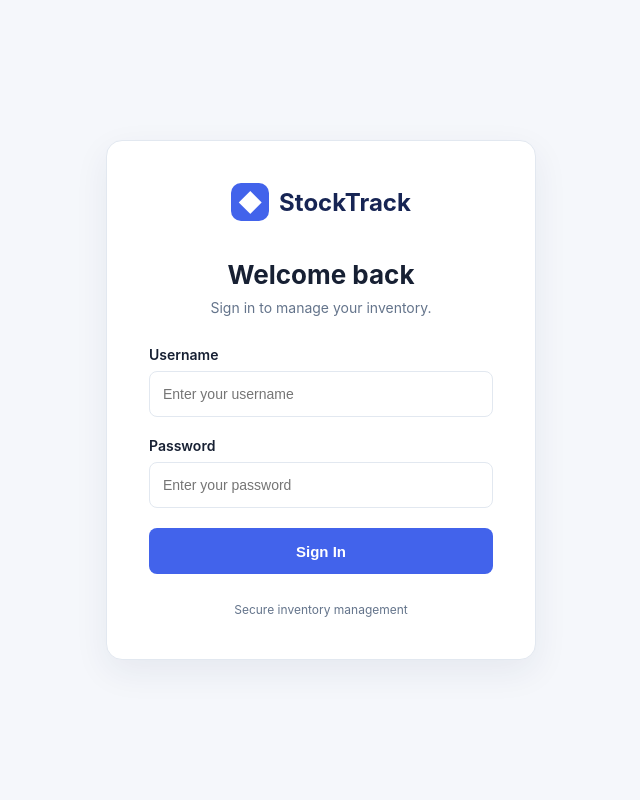
After one commit to amanyadaav026/invantory-management-system, a Flask app: page /login in a window 1280 px wide. The commit adds this page. Shown: the whole page, without its empty margins (319-959 px from the left). Run offline with Flask 3, Linux system fonts and the light colour scheme; some libraries are stand-ins or nearby versions.

Commit message:
Add user authentication and session management

```diff
--- a/app.py
+++ b/app.py
@@ -1,6 +1,8 @@
-from flask import Flask, render_template, request, redirect, url_for, flash, Response, g, jsonify
+from flask import Flask, render_template, request, redirect, url_for, flash, Response, g, jsonify, session
 from flask_wtf.csrf import CSRFProtect
 from dotenv import load_dotenv
+from werkzeug.security import generate_password_hash, check_password_hash
+from functools import wraps
 import sqlite3
 import csv
 import io
@@ -21,6 +23,10 @@ csrf = CSRFProtect(app)
 
 if not app.secret_key:
     raise RuntimeError("SECRET_KEY is missing. Please configure it in the .env file.")
+
+app.config["SESSION_COOKIE_HTTPONLY"] = True
+app.config["SESSION_COOKIE_SAMESITE"] = "Lax"
+app.config["SESSION_COOKIE_SECURE"] = False
 
 def get_db():
     if "db" not in g:
@@ -54,6 +60,14 @@ def init_db():
                 category TEXT NOT NULL,
                 quantity INTEGER NOT NULL,
                 price REAL NOT NULL
+            )
+        """)
+        conn.execute("""
+            CREATE TABLE IF NOT EXISTS users (
+                id INTEGER PRIMARY KEY AUTOINCREMENT,
+                username TEXT NOT NULL UNIQUE,
+                password_hash TEXT NOT NULL,
+                created_at TEXT NOT NULL DEFAULT CURRENT_TIMESTAMP
             )
         """)
         # Add SKU column if it does not exist
@@ -173,8 +187,77 @@ def init_db():
 with app.app_context():
     init_db()
 
+def create_user(username, password):
+    conn = get_db()
+
+    password_hash = generate_password_hash(
+        password,
+        method="pbkdf2:sha256"
+    )
+
+    try:
+        conn.execute(
+            """
+            INSERT INTO users (username, password_hash)
+            VALUES (?, ?)
+            """,
+            (username, password_hash)
+        )
+
+        conn.commit()
+        return True
+
+    except sqlite3.IntegrityError:
+        conn.rollback()
+        return False
+
+def login_required(view):
+    @wraps(view)
+    def wrapped_view(*args, **kwargs):
+        if "user_id" not in session:
+            flash("Please login to access this page.", "error")
+            return redirect(url_for("login"))
+
+        return view(*args, **kwargs)
+
+    return wrapped_view
+
+@app.route("/login", methods=["GET", "POST"])
+def login():
+    if request.method == "POST":
+        username = request.form.get("username", "").strip()
+        password = request.form.get("password", "")
+
+        conn = get_db()
+
+        user = conn.execute(
+            "SELECT * FROM users WHERE username = ?",
+            (username,)
+        ).fetchone()
+
+        if user and check_password_hash(
+            user["password_hash"], password
+        ):
+            session.clear()
+            session["user_id"] = user["id"]
+            session["username"] = user["username"]
+
+            flash("Login successful!", "success")
+            return redirect(url_for("home"))
+
+        flash("Invalid username or password.", "error")
+
+    return render_template("login.html")
+
+@app.route("/logout", methods=["POST"])
+@login_required
+def logout():
+    session.clear()
+    flash("You have been logged out.", "success")
+    return redirect(url_for("login"))
 
 @app.route("/")
+@login_required
 def home():
     conn = get_db()
     is_ajax = request.headers.get("X-Requested-With") == "XMLHttpRequest"
@@ -357,6 +440,7 @@ def home():
     )
 
 @app.route("/export-inventory")
+@login_required
 def export_inventory():
     conn = get_db()
 
@@ -400,6 +484,7 @@ def export_inventory():
     )
 
 @app.route("/import-inventory", methods=["POST"])
+@login_required
 def import_inventory():
     if "file" not in request.files:
         flash("Please select a CSV file.")
@@ -509,6 +594,7 @@ def import_inventory():
     return redirect(url_for("home"))
 
 @app.route("/add-product", methods=["POST"])
+@login_required
 def add_product():
     name = request.form["name"].strip()
     category = request.form["category"].strip()
@@ -561,6 +647,7 @@ def add_product():
 
 
 @app.route("/delete-product/<int:product_id>", methods=["POST"])
+@login_required
 def delete_product(product_id):
     conn = get_db()
 
@@ -575,6 +662,7 @@ def delete_product(product_id):
 
 
 @app.route("/edit-product/<int:product_id>", methods=["POST"])
+@login_required
 def edit_product(product_id):
     name = request.form["name"].strip()
     category = request.form["category"].strip()
@@ -645,6 +733,7 @@ def edit_product(product_id):
     return redirect(url_for("home"))
 
 @app.route("/update-stock/<int:product_id>", methods=["POST"])
+@login_required
 def update_stock(product_id):
     try:
         quantity_change = int(request.form["quantity_change"])
@@ -722,6 +811,7 @@ def update_stock(product_id):
     return redirect(url_for("home"))
 
 @app.route("/stock-history")
+@login_required
 def stock_history():
     conn = get_db()
 
@@ -735,6 +825,7 @@ def stock_history():
     return render_template("stock_history.html", movements=movements)
 
 @app.route("/product/<int:product_id>")
+@login_required
 def product_details(product_id):
     conn = get_db()
 
--- /dev/null
+++ b/static/css/login.css
@@ -0,0 +1,148 @@
+
+:root {
+    --navy: #172554;
+    --blue: #4263eb;
+    --page-bg: #f5f7fb;
+    --text-main: #172033;
+    --text-muted: #64748b;
+    --border: #e2e8f0;
+}
+
+* {
+    margin: 0;
+    padding: 0;
+    box-sizing: border-box;
+}
+
+body {
+    font-family: -apple-system, BlinkMacSystemFont, "Segoe UI", sans-serif;
+    background: var(--page-bg);
+    color: var(--text-main);
+    min-height: 100vh;
+}
+
+.login-container {
+    min-height: 100vh;
+    display: flex;
+    justify-content: center;
+    align-items: center;
+    padding: 24px;
+}
+
+.login-card {
+    width: 100%;
+    max-width: 430px;
+    background: #ffffff;
+    padding: 42px;
+    border: 1px solid var(--border);
+    border-radius: 16px;
+    box-shadow: 0 12px 35px rgba(23, 37, 84, 0.07);
+}
+
+.login-brand {
+    display: flex;
+    align-items: center;
+    justify-content: center;
+    gap: 10px;
+    color: var(--navy);
+    font-size: 24px;
+    font-weight: 750;
+    margin-bottom: 38px;
+}
+
+.brand-icon {
+    width: 38px;
+    height: 38px;
+    display: flex;
+    align-items: center;
+    justify-content: center;
+    color: #ffffff;
+    background: var(--blue);
+    border-radius: 10px;
+}
+
+.login-heading {
+    text-align: center;
+    margin-bottom: 30px;
+}
+
+.login-heading h1 {
+    font-size: 26px;
+    font-weight: 700;
+    margin-bottom: 9px;
+}
+
+.login-heading p {
+    color: var(--text-muted);
+    font-size: 14px;
+}
+
+.form-group {
+    margin-bottom: 20px;
+}
+
+.form-group label {
+    display: block;
+    font-size: 14px;
+    font-weight: 600;
+    margin-bottom: 8px;
+}
+
+.form-group input {
+    width: 100%;
+    height: 46px;
+    padding: 0 13px;
+    border: 1px solid var(--border);
+    border-radius: 8px;
+    outline: none;
+    font-size: 14px;
+    transition: border-color 0.2s, box-shadow 0.2s;
+}
+
+.form-group input:focus {
+    border-color: var(--blue);
+    box-shadow: 0 0 0 3px rgba(66, 99, 235, 0.12);
+}
+
+.login-button {
+    width: 100%;
+    height: 46px;
+    border: none;
+    border-radius: 8px;
+    background: var(--blue);
+    color: #ffffff;
+    font-size: 15px;
+    font-weight: 600;
+    cursor: pointer;
+    transition: background 0.2s;
+}
+
+.login-button:hover {
+    background: #3451d1;
+}
+
+.flash-message {
+    padding: 11px 13px;
+    border-radius: 7px;
+    font-size: 13px;
+    margin-bottom: 18px;
+}
+
+.flash-message.error {
+    background: #fef2f2;
+    color: #b91c1c;
+    border: 1px solid #fecaca;
+}
+
+.flash-message.success {
+    background: #f0fdf4;
+    color: #15803d;
+    border: 1px solid #bbf7d0;
+}
+
+.login-footer {
+    text-align: center;
+    margin-top: 28px;
+    color: var(--text-muted);
+    font-size: 12px;
+}
--- /dev/null
+++ b/templates/login.html
@@ -0,0 +1,73 @@
+
+<!DOCTYPE html>
+<html lang="en">
+<head>
+    <meta charset="UTF-8">
+    <meta name="viewport" content="width=device-width, initial-scale=1.0">
+    <title>Login | StockTrack</title>
+    <link rel="stylesheet" href="{{ url_for('static', filename='css/login.css') }}">
+</head>
+<body>
+
+    <div class="login-container">
+        <div class="login-card">
+
+            <div class="login-brand">
+                <span class="brand-icon">◆</span>
+                <span>StockTrack</span>
+            </div>
+
+            <div class="login-heading">
+                <h1>Welcome back</h1>
+                <p>Sign in to manage your inventory.</p>
+            </div>
+
+            {% with messages = get_flashed_messages(with_categories=true) %}
+                {% for category, message in messages %}
+                    <div class="flash-message {{ category }}">
+                        {{ message }}
+                    </div>
+                {% endfor %}
+            {% endwith %}
+
+            <form method="POST" action="{{ url_for('login') }}">
+                <input type="hidden" name="csrf_token" value="{{ csrf_token() }}">
+
+                <div class="form-group">
+                    <label for="username">Username</label>
+                    <input
+                        type="text"
+                        id="username"
+                        name="username"
+                        placeholder="Enter your username"
+                        autocomplete="username"
+                        required
+                    >
+                </div>
+
+                <div class="form-group">
+                    <label for="password">Password</label>
+                    <input
+                        type="password"
+                        id="password"
+                        name="password"
+                        placeholder="Enter your password"
+                        autocomplete="current-password"
+                        required
+                    >
+                </div>
+
+                <button type="submit" class="login-button">
+                    Sign In
+                </button>
+            </form>
+
+            <p class="login-footer">
+                Secure inventory management
+            </p>
+
+        </div>
+    </div>
+
+</body>
+</html>
```
Also changed, not shown: static/css/style.css (+18 -0 lines), templates/index.html (+6 -1 lines).
